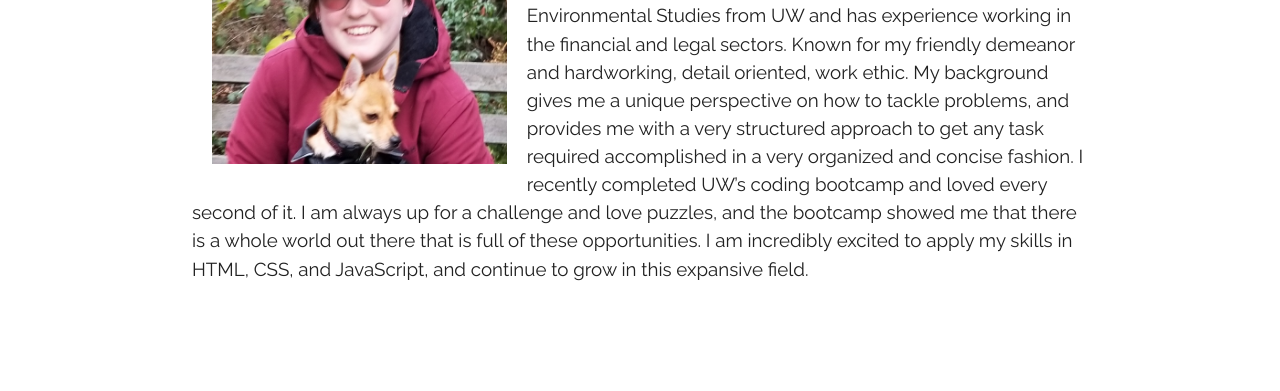
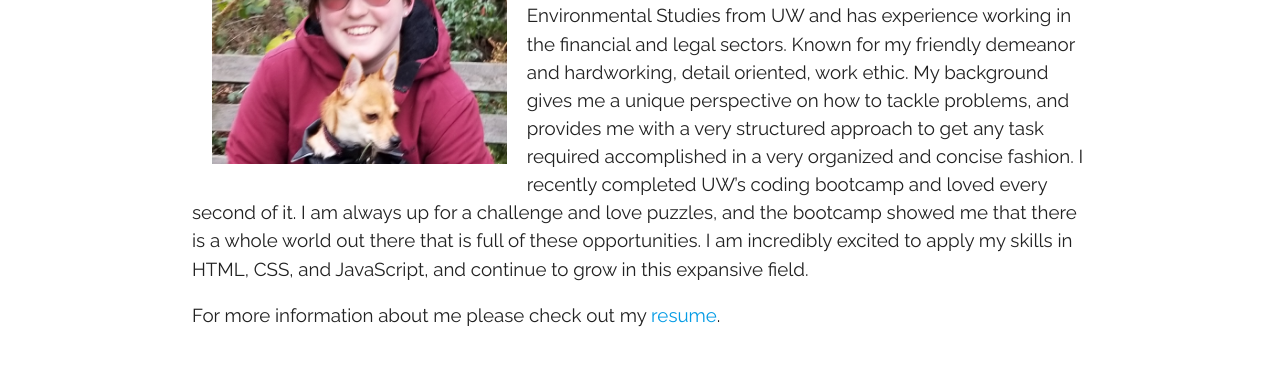
Before and after one commit to SamanthaAO/portfolio-update, a plain HTML site: page index.html in a window 1280 px wide. Shown: the part 409-800 px from the top of the page. Drawn offline with nearby package versions, Linux system fonts and the light colour scheme.

Commit message:
added resume link to portfolio

```diff
--- a/index.html
+++ b/index.html
@@ -78,6 +78,7 @@
                         that is full of these opportunities. I am
                         incredibly excited to apply my skills in HTML, CSS, and JavaScript, and continue to grow in this
                         expansive field. </p>
+                    <p id="blurb">For more information about me please check out my <a href="assets/resume/Samantha Orcutt-Resume.pdf" download >resume</a>.</p>
 
 
                 </div>
```
Also changed, not shown: 2 other files.
